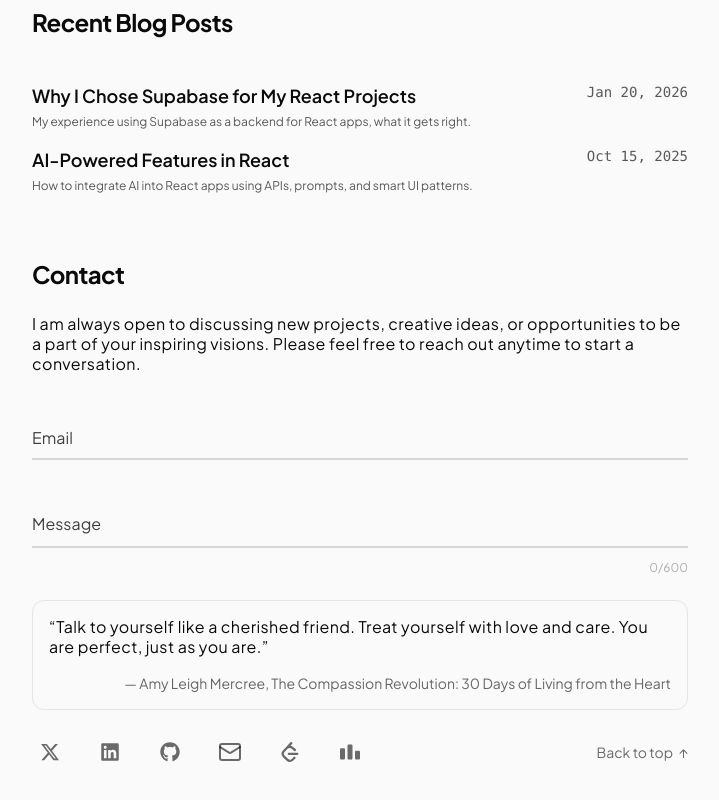
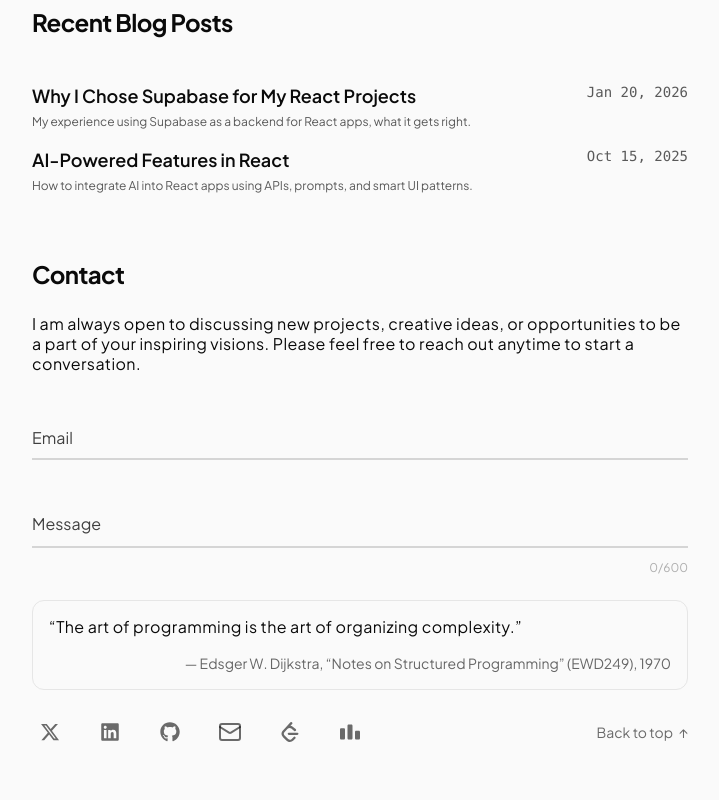
Before and after one commit to anuragbhonsle/portfolio, a React (Vite) app: page / in a window 1280 px wide. Shown: the part 2704-3504 px from the top of the page, without its empty margins (280-999 px from the left). Built offline with nearby package versions, Linux system fonts and the light colour scheme; no server answers.

Commit message:
fix: remove quotes API dependency and use fallback quote

```diff
--- a/src/components/Footer.tsx
+++ b/src/components/Footer.tsx
@@ -183,18 +183,25 @@ export const Footer = () => {
       console.error("Error fetching quotes:", error);
 
       const fallbackQuote = {
-        quote:
-          "Talk to yourself like a cherished friend. Treat yourself with love and care. You are perfect, just as you are.",
-        author: "Amy Leigh Mercree",
-        work: "The Compassion Revolution: 30 Days of Living from the Heart",
-        categories: ["love", "inspirational", "wisdom", "happiness"],
+        quote: "The art of programming is the art of organizing complexity.",
+        author: "Edsger W. Dijkstra",
+        work: "“Notes on Structured Programming” (EWD249), 1970",
+        categories: ["progress", "programming", "computer"],
       };
 
       setQuote(fallbackQuote);
     }
   }
   useEffect(() => {
-    getQuote();
+    // getQuote();
+    const fallbackQuote = {
+      quote: "The art of programming is the art of organizing complexity.",
+      author: "Edsger W. Dijkstra",
+      work: "“Notes on Structured Programming” (EWD249), 1970",
+      categories: ["progress", "programming", "computer"],
+    };
+
+    setQuote(fallbackQuote);
   }, []);
   return (
     <motion.footer
```
